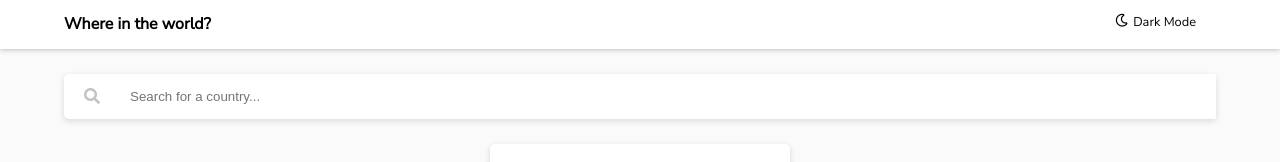
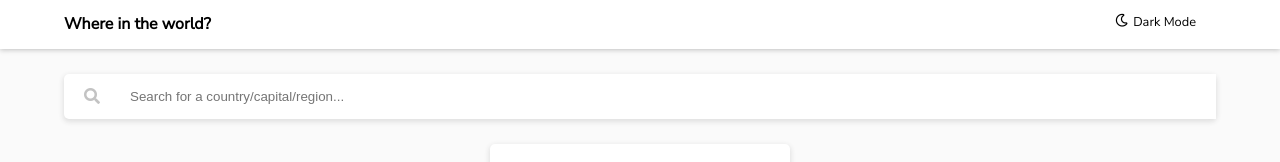
Before and after one commit to pineapple45/Flag-api-app-react, a React (Create React App) app in the folder flag-api-app/: page / in a window 1280 px wide. Shown: the top 162 px of the page. Built offline with nearby package versions, Linux system fonts and the light colour scheme; no server answers.

Commit message:
input placeholdervalue changed

```diff
--- a/flag-api-app/src/components/UI/SearchBar/SearchBar.js
+++ b/flag-api-app/src/components/UI/SearchBar/SearchBar.js
@@ -12,7 +12,7 @@ const SearchBar = (props) => {
       <i className="fas fa-search"></i>
       <input
       type="text"
-      placeholder="Search for a country..."
+      placeholder="Search for a country/capital/region..."
       onChange= {(e) => onChangeHandler(e)}
       value = {props.value}
       />
```
